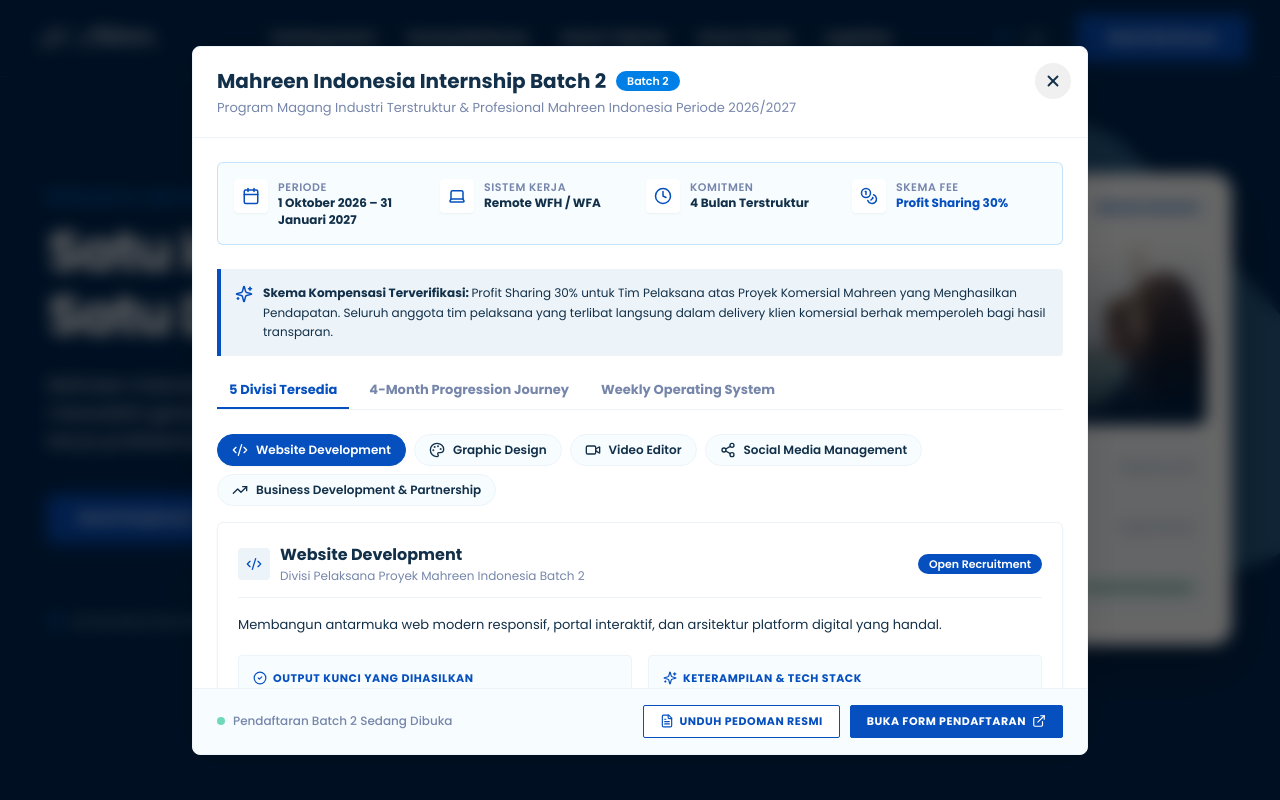
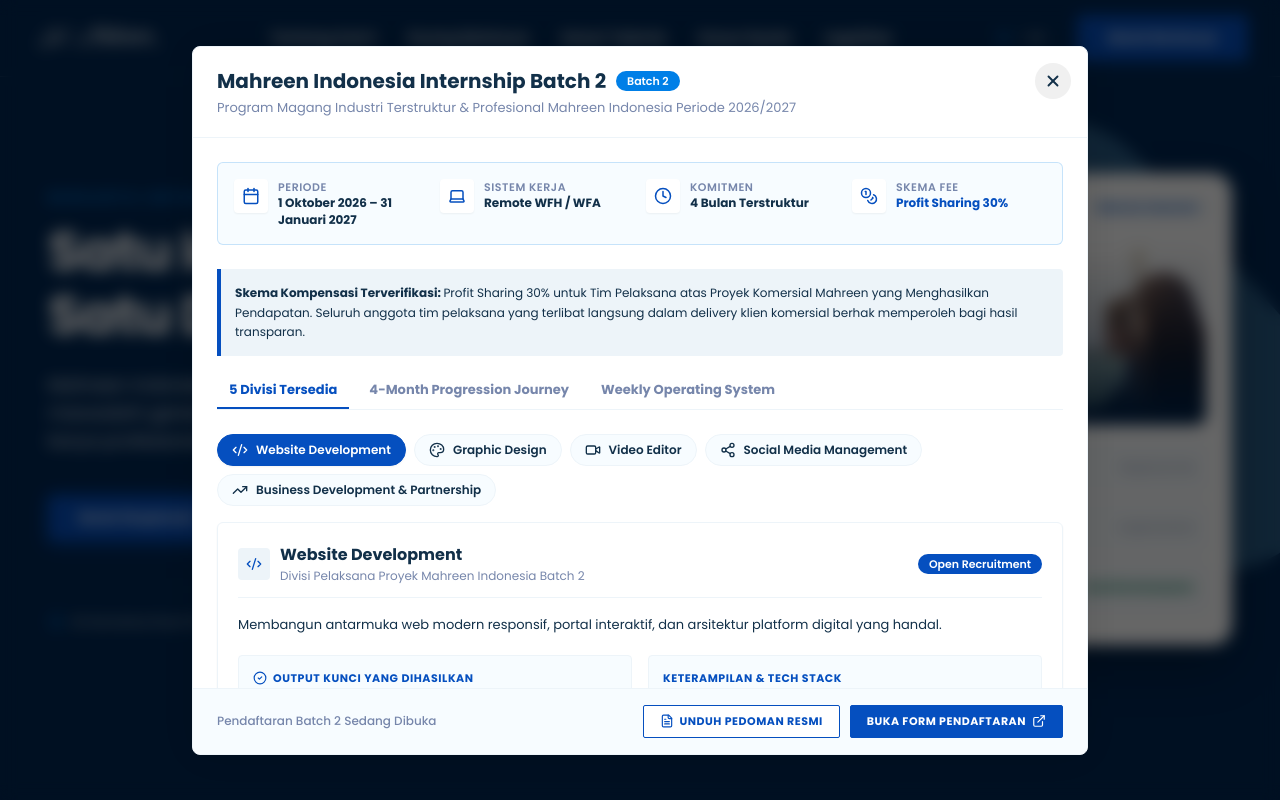
Before and after one commit to ghazyAlghifari508/mahreen-indonesia, a React (Vite) app: page / in a window 1280 px wide. Both pictures are taken after a click on the button "Mulai Berkarya". Shown: the top 800 px of the page. Built offline with nearby package versions, Linux system fonts and the light colour scheme.

Commit message:
fix: remove sparkle icon and pulsing dot from Batch 2 modal

```diff
--- a/src/components/modals/Batch2DetailModal.tsx
+++ b/src/components/modals/Batch2DetailModal.tsx
@@ -13,7 +13,6 @@
   Video,
   Share2,
   TrendingUp,
-  Sparkles,
 } from 'lucide-react';
 import { Modal } from '../ui/Modal';
 import { Button } from '../ui/Button';
@@ -57,7 +56,6 @@
   const footerActions = (
     <div className="flex flex-col sm:flex-row items-center justify-between w-full gap-3">
       <div className="flex items-center gap-2 text-[12px] text-[#7686AB]">
-        <span className="w-2 h-2 rounded-full bg-emerald-500 animate-pulse"></span>
         <span className="font-medium">Pendaftaran Batch 2 Sedang Dibuka</span>
       </div>
       <div className="flex flex-wrap items-center gap-2.5 w-full sm:w-auto justify-end">
@@ -163,13 +161,10 @@
 
         {/* Verified Fee Scheme Callout */}
         <div className="bg-[#EDF4F9] border-l-4 border-[#054FBF] p-3.5 rounded-r-[4px]">
-          <div className="flex items-start gap-2.5">
-            <Sparkles size={18} className="text-[#054FBF] mt-0.5 shrink-0" />
-            <div className="text-[12px] text-[#123049] leading-relaxed">
-              <span className="font-bold">Skema Kompensasi Terverifikasi: </span>
-              {BATCH2_DETAILS.feeScheme}. Seluruh anggota tim pelaksana yang terlibat langsung
-              dalam delivery klien komersial berhak memperoleh bagi hasil transparan.
-            </div>
+          <div className="text-[12px] text-[#123049] leading-relaxed">
+            <span className="font-bold">Skema Kompensasi Terverifikasi: </span>
+            {BATCH2_DETAILS.feeScheme}. Seluruh anggota tim pelaksana yang terlibat langsung
+            dalam delivery klien komersial berhak memperoleh bagi hasil transparan.
           </div>
         </div>
 
@@ -291,8 +286,8 @@
                   </div>
 
                   <div className="bg-[#F7FCFF] p-3.5 rounded-[4px] border border-[#EDF4F9]">
-                    <h4 className="text-[11px] font-bold text-[#054FBF] uppercase tracking-wider mb-2.5 flex items-center gap-1.5">
-                      <Sparkles size={14} /> Keterampilan & Tech Stack
+                    <h4 className="text-[11px] font-bold text-[#054FBF] uppercase tracking-wider mb-2.5">
+                      Keterampilan &amp; Tech Stack
                     </h4>
                     <div className="flex flex-wrap gap-1.5">
                       {selectedDivision.skillsGained.map((skill, idx) => (
```
